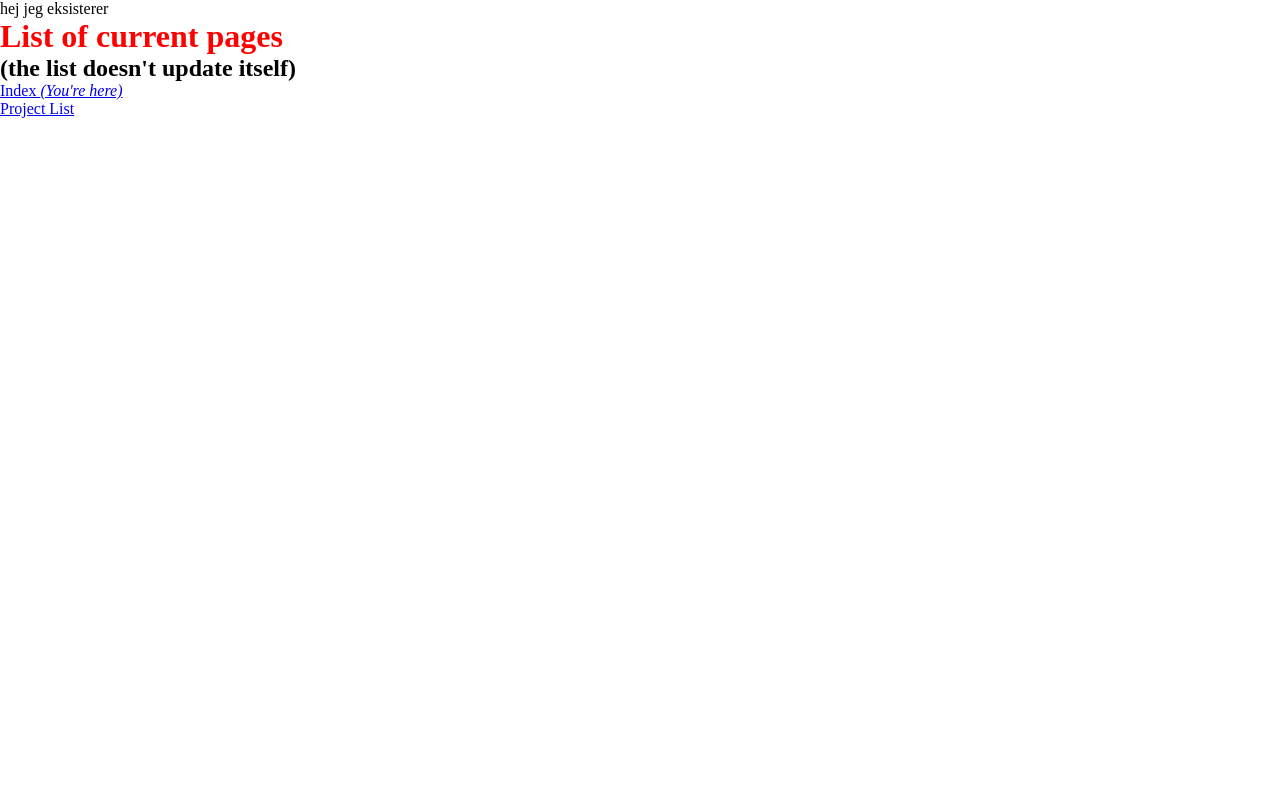
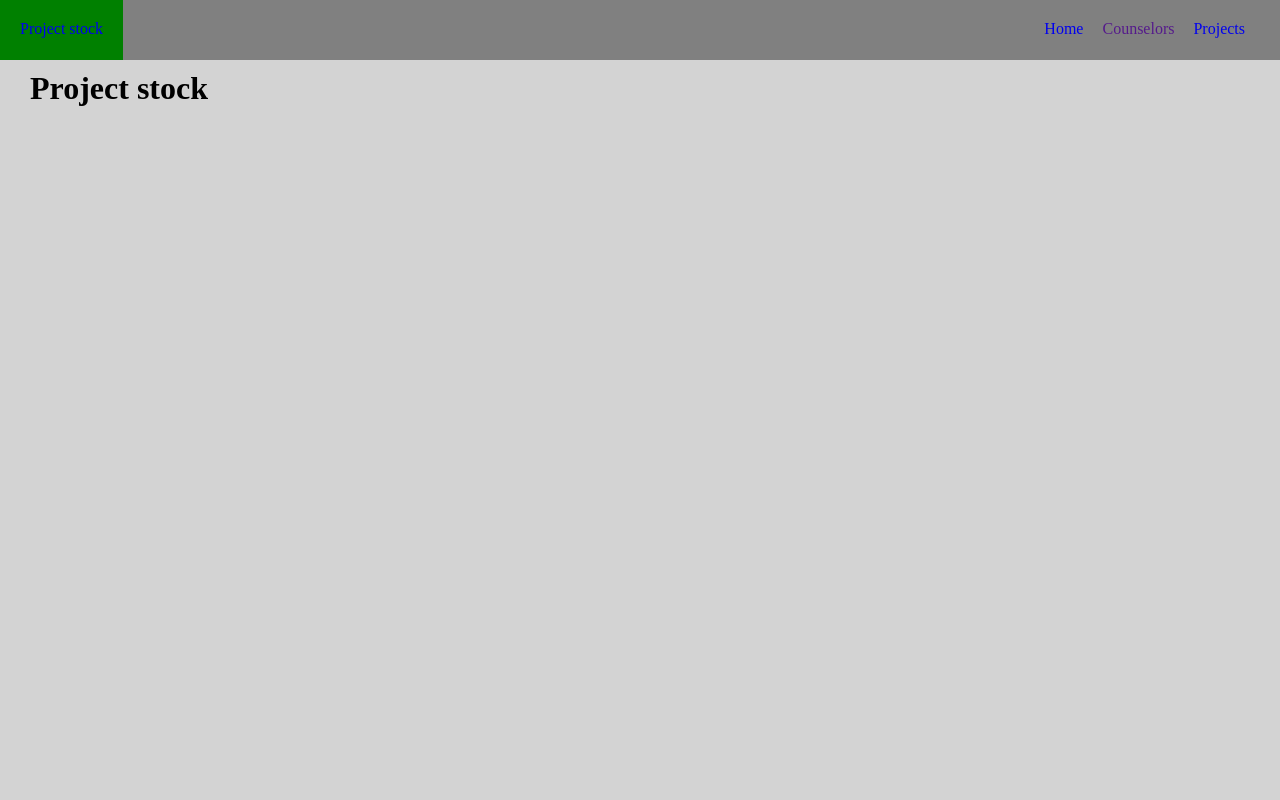
Before and after one commit to DeeCorrector/Projects-in-Stock, a Django app: page / in a window 1280 px wide. Run offline with Django 3.2, Linux system fonts and the light colour scheme.

Commit message:
add site menu and html structuring

```diff
--- a/Product/src/web/static/web/style.css
+++ b/Product/src/web/static/web/style.css
@@ -1,8 +1,60 @@
+/*index:
+0 reset
+1 header area*/
+
 * {
   margin: 0;
   padding: 0;
 }
 
-h1 {
-  color: red;
+body{
+  background-color: lightgrey;
 }
+/*header area*/
+#header{
+  position: absolute;
+  top: 0px;
+  left: 0px;
+  height: 60px;
+  width: 100%;
+  background-color: grey;
+}
+
+#header-title{
+  float:left;
+  position: absolute;
+  top: 0px;
+  bottom: 0px;
+  background-color: green;
+  padding: 20px 20px 20px 20px;
+}
+
+#header-menu{
+  position: absolute;
+  right:0px;
+  top:0px;
+  bottom:0px;
+  padding: 20px 20px 20px 20px;
+}
+
+.menu-item{
+  height: 100%;
+  margin-right: 15px;
+  display: inline;
+
+}
+
+.menu-item a{
+  height: 100%;
+  text-decoration: none;
+}
+
+/*header area end*/
+
+/*content area*/
+#content{
+  margin-top: 60px;
+  padding: 10px 30px 0px 30px;
+}
+
+/*content area end*/
--- a/Product/src/web/templates/web/index.html
+++ b/Product/src/web/templates/web/index.html
@@ -1,9 +1,4 @@
 {%extends "web/master.html" %}
 {% block content%}
-  <h1>List of current pages</h1>
-  <h2>(the list doesn't update itself)</h2>
-  <ul>
-    <li><a href="{%url 'index' %}">Index <i>(You're here)</i></a></li>
-    <li><a href="{%url 'project_list' %}">Project List</a></li>
-  </ul>
+  <h1>Project stock</h1>
 {%endblock%}
--- a/Product/src/web/templates/web/master.html
+++ b/Product/src/web/templates/web/master.html
@@ -5,10 +5,23 @@
   <title>Projects-in-Stock</title>
 </head>
 <body>
-  hej jeg eksisterer
   <div id="top-wrapper">
-    {%block content%}
-    {%endblock%}
+    <div id="header">
+      <a href="{% url "index" %}">
+        <div id="header-title">
+          Project stock
+        </div>
+      </a>
+      <ul id="header-menu">
+        <li class="menu-item"><a href="{% url "index" %}">Home</a></li>
+        <li class="menu-item"><a href="">Counselors</a></li>
+        <li class="menu-item"><a href="{% url "project_list" %}">Projects</a></li>
+      </ul>
+    </div>
+    <div id="content">
+      {%block content%}
+      {%endblock%}
+    </div>
   </div>
 
 </body>
--- a/Product/src/web/templates/web/project_detail.html
+++ b/Product/src/web/templates/web/project_detail.html
@@ -3,7 +3,7 @@
   <h1>{{ project.title }}</h1>
 
   <p>
-    <span style="margin-right: 20px; background-color: red;"><b>Topic:</b> {{ project.topic }}</span>
+    <b>Topic:</b> {{ project.topic }}
     <b>Degree:</b> {{ project.degree }}
   </p>
 
```
